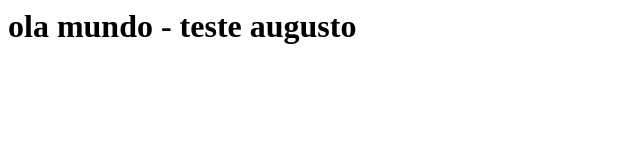
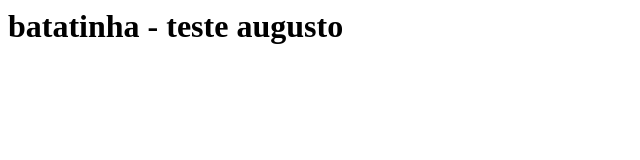
Before and after one commit to Luiza-prog/teste, a plain HTML site: page index.html in a window 1280 px wide. Shown: the whole page, without its empty margins (0-640 px from the left). Drawn offline with Linux system fonts and the light colour scheme.

Commit message:
batatinha

```diff
--- a/index.html
+++ b/index.html
@@ -1 +1 @@
-<h1>ola mundo - teste augusto</h1>
+<h1>batatinha - teste augusto</h1>
```
